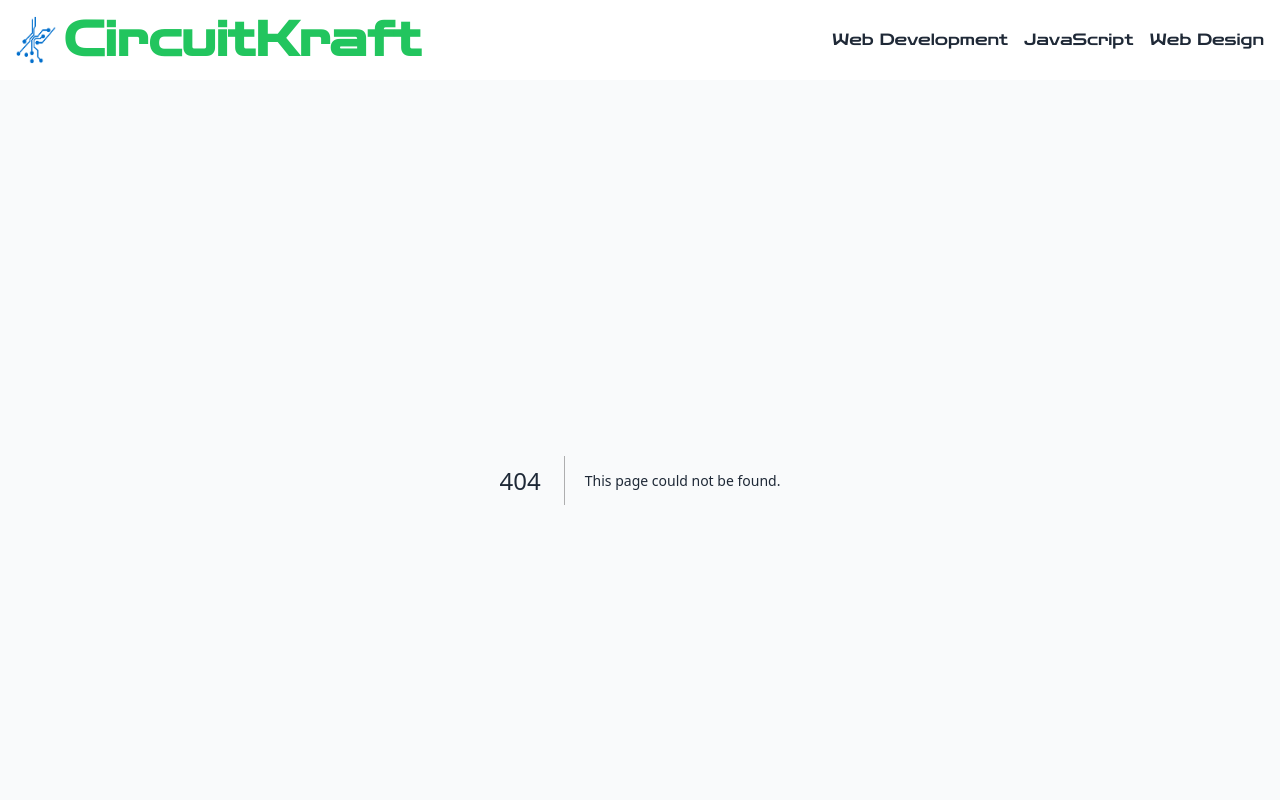
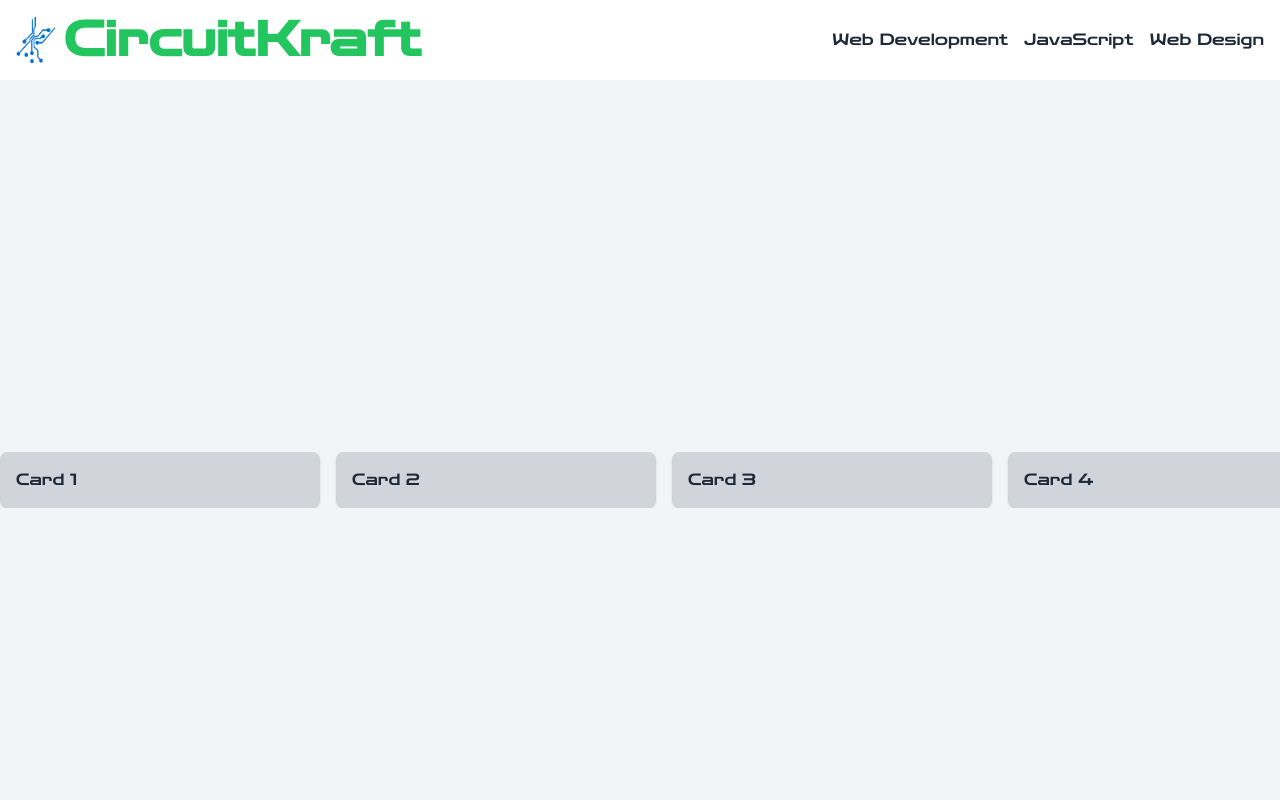
Before and after one commit to Daniel-627/circuitkraft, a Next.js app: page /home in a window 1280 px wide. Before the commit this address had no page. Shown: the top 800 px of the page. Built offline with nearby package versions, Linux system fonts and the light colour scheme.

Commit message:
Carousel trial

```diff
--- /dev/null
+++ b/app/home/page.tsx
@@ -0,0 +1,15 @@
+import Carousel from '@/components/Carousel';
+
+export default function Home() {
+  const cards = [
+    'Card 1', 'Card 2', 'Card 3', 'Card 4',
+    'Card 5', 'Card 6', 'Card 7', 'Card 8',
+    'Card 9', 'Card 10'
+  ];
+
+  return (
+    <div className="flex justify-center items-center min-h-screen bg-gray-100">
+      <Carousel items={cards} />
+    </div>
+  );
+}
--- /dev/null
+++ b/app/trial/[slug]/page.tsx
@@ -0,0 +1,50 @@
+// app/trial/[slug]/page.tsx
+import { fetchPostBySlug } from "@/lib/api";
+import { Post } from "@/types/blog";
+import { PortableText } from "@portabletext/react";
+import { notFound } from "next/navigation";
+
+interface TrialPostPageProps {
+  params: {
+    slug: string;
+  };
+}
+
+export default async function TrialPostPage({ params }: TrialPostPageProps) {
+  const { slug } = params;
+
+  // Fetch the post using the slug
+  const post: Post | null = await fetchPostBySlug(slug);
+
+  // If no post is found, return 404
+  if (!post) {
+    return notFound();
+  }
+
+  return (
+    <div className="container mx-auto p-4">
+      {/* Title */}
+      <h1 className="text-4xl font-bold mb-4">{post.title}</h1>
+
+      {/* Published Date */}
+      <p className="text-gray-600">Published on: {new Date(post.publishedAt).toDateString()}</p>
+
+      {/* Main Image */}
+      {post.mainImage && (
+        <img
+          src={post.mainImage}
+          alt={post.title}
+          className="my-4 w-full max-w-3xl object-cover rounded-lg"
+        />
+      )}
+
+      {/* Body Content */}
+      <div className="mt-6 prose max-w-none">
+        <PortableText value={post.body} />
+      </div>
+    </div>
+  );
+}
+
+// ISR: Revalidate page every 60 seconds
+export const revalidate = 60;
--- a/app/trial/page.tsx
+++ b/app/trial/page.tsx
@@ -16,11 +16,11 @@ export default async function BlogPage() {
         <ul className="space-y-6">
           {posts.map((post) => (
             <li key={post._id}>
-              <Link href={`/blog/${post.slug}`}>
+              <Link href={`/trial/${post.slug}`}>
                 <div className="bg-gray-100 p-4 rounded-lg hover:bg-gray-200 transition cursor-pointer">
                   <h2 className="text-xl font-semibold">{post.title}</h2>
                   <p className="text-gray-700 mt-2">
-                    {post.title || "No description available"}
+                    {post.description || "No description available"}
                   </p>
                 </div>
               </Link>
--- /dev/null
+++ b/components/Carousel.tsx
@@ -0,0 +1,61 @@
+"use client";
+
+import { useState, useEffect, useRef, useCallback } from "react";
+import { motion, AnimatePresence } from "framer-motion";
+
+interface CarouselProps {
+  items: string[];
+}
+
+const Carousel: React.FC<CarouselProps> = ({ items }) => {
+  const [currentIndex, setCurrentIndex] = useState(0);
+  const visibleItems = 4;
+  const totalItems = items.length;
+  const timeoutRef = useRef<NodeJS.Timeout | null>(null); // Store timeout ID
+
+  // Function to move to the next slide
+  const nextSlide = useCallback(() => {
+    setCurrentIndex((prevIndex) => (prevIndex + 1) % totalItems);
+  }, [totalItems]);
+
+  // Start the auto-slide timer and reset on each index change
+  useEffect(() => {
+    if (timeoutRef.current) clearTimeout(timeoutRef.current);
+    timeoutRef.current = setTimeout(nextSlide, 5000);
+
+    return () => {
+      if (timeoutRef.current) clearTimeout(timeoutRef.current);
+    };
+  }, [currentIndex, nextSlide]);
+
+  return (
+    <div className="relative w-full overflow-hidden">
+      <div className="flex space-x-4">
+        {/* Carousel Items */}
+        <AnimatePresence initial={false}>
+          {items
+            .slice(currentIndex, currentIndex + visibleItems)
+            .concat(
+              items.slice(0, (currentIndex + visibleItems) % totalItems)
+            )
+            .map((item) => (
+              <motion.div
+                key={item}
+                initial={{ opacity: 0, x: 100 }}
+                animate={{ opacity: 1, x: 0 }}
+                exit={{ opacity: 0, x: -100 }}
+                transition={{ duration: 0.5 }}
+                className="flex-shrink-0 w-1/4"
+              >
+                <div className="p-4 bg-gray-300 rounded-lg shadow">
+                  {item}
+                </div>
+              </motion.div>
+            ))}
+        </AnimatePresence>
+      </div>
+    </div>
+  );
+};
+
+export default Carousel;
```
